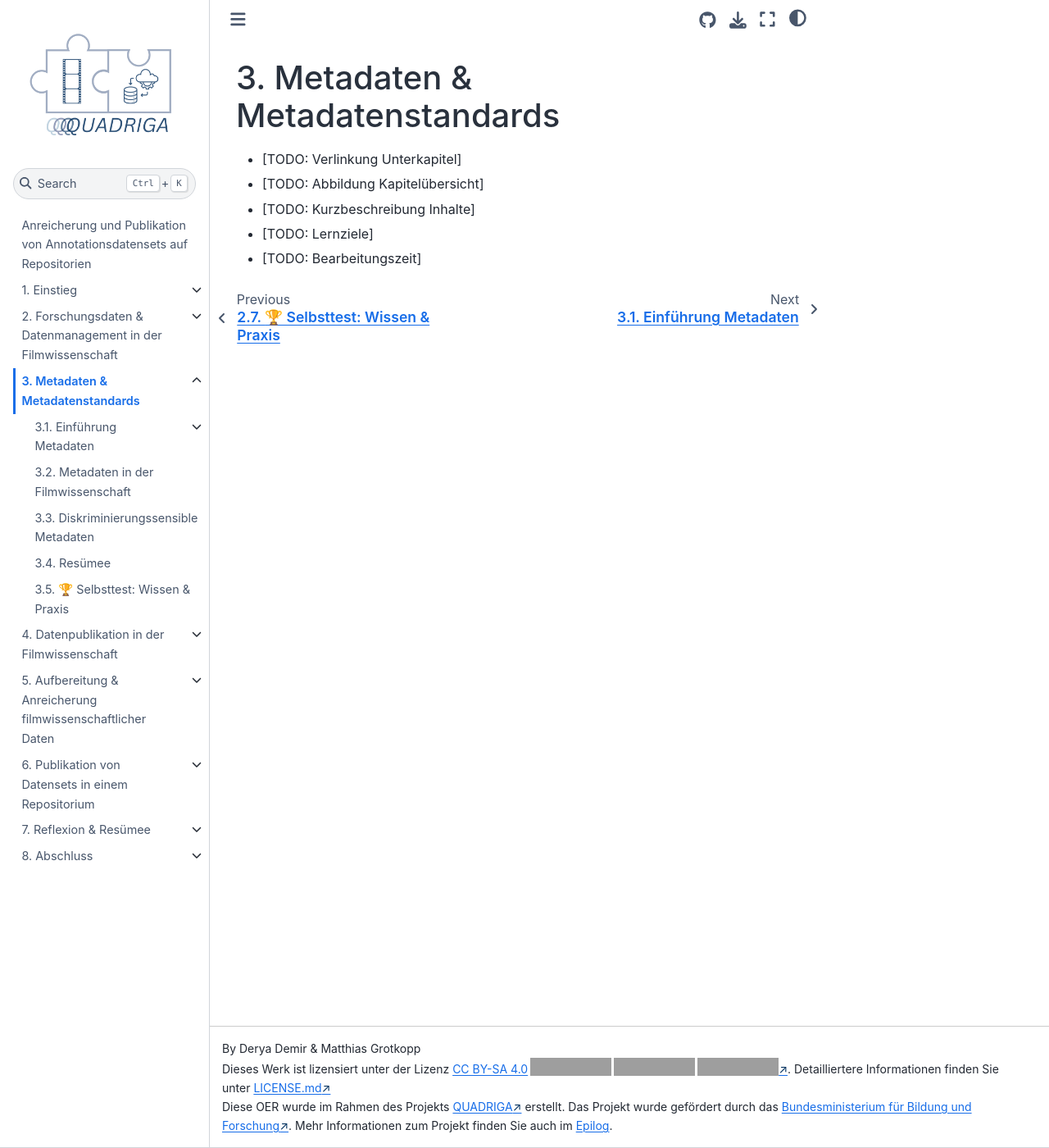
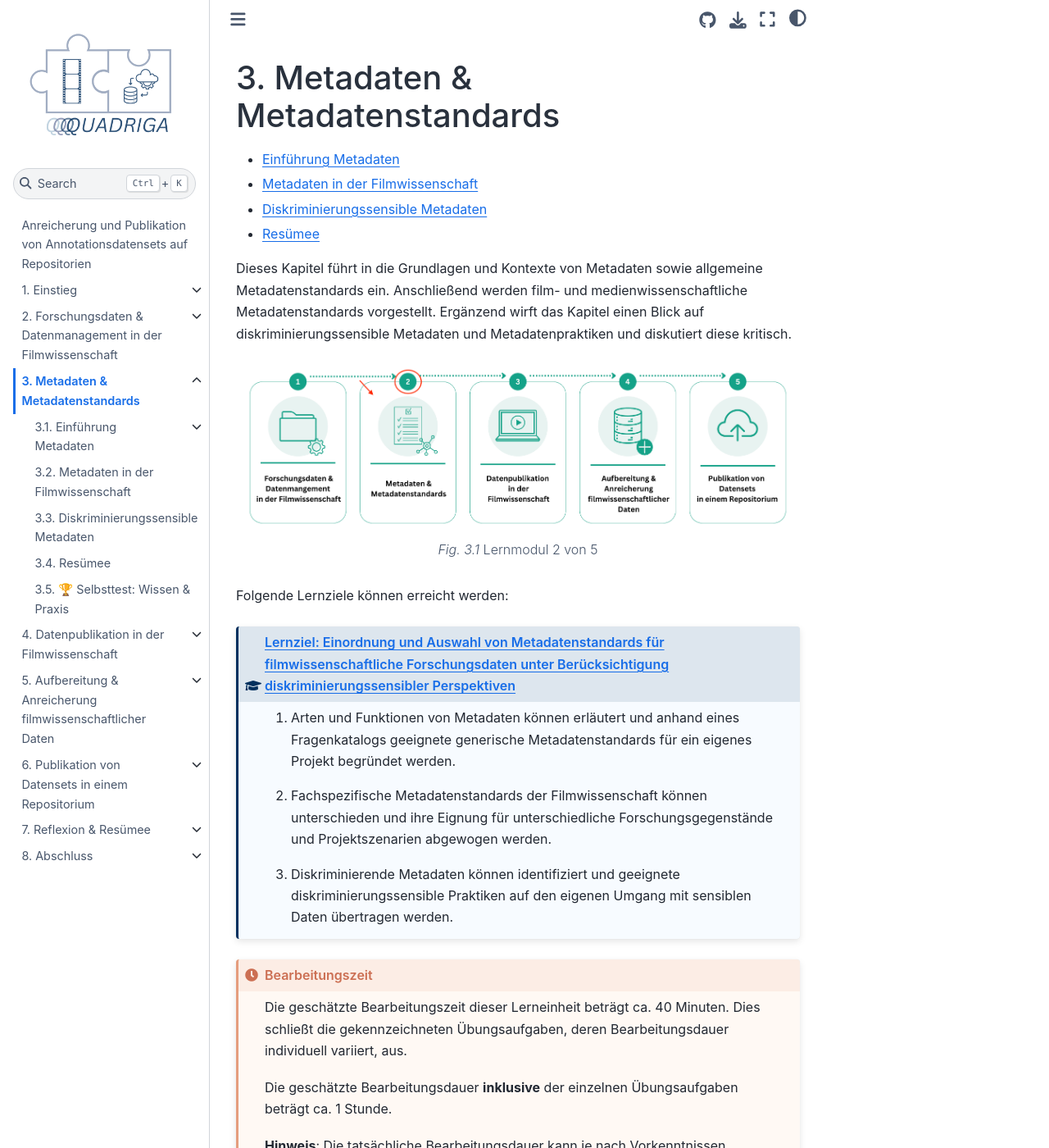
Before and after one commit to lam1aa/Bewegtes-Bild-Fallstudie-3, a Jupyter Book: the page built from 03_metadaten/toc_03.md, in a window 1280 px wide and 1400 px high. Shown: the whole window at 82% size. Built offline with Jupyter Book 1.0.4 settings and Sphinx 7.4.7 and the Sphinx Book theme 1.1.4, drawn with Linux system fonts in a browser that asks for light colours; some of the changed text lies outside the part shown; grey boxes are pictures that could not be loaded.

Commit message:
add: introduction chapter start page

````diff
--- a/03_metadaten/toc_03.md
+++ b/03_metadaten/toc_03.md
@@ -1,7 +1,34 @@
 # Metadaten & Metadatenstandards
 
-* [TODO: Verlinkung Unterkapitel]
-* [TODO: Abbildung Kapitelübersicht]
-* [TODO: Kurzbeschreibung Inhalte]
-* [TODO: Lernziele]
-* [TODO: Bearbeitungszeit]
+* [Einführung Metadaten](../03_metadaten/einführung_metadaten.md)
+* [Metadaten in der Filmwissenschaft](../03_metadaten/metadaten_filmwissenschaft.md)
+* [Diskriminierungssensible Metadaten](../03_metadaten/diskriminierungssensible_metadaten.md)
+* [Resümee](../03_metadaten/resümee_03.md)
+
+Dieses Kapitel führt in die Grundlagen und Kontexte von Metadaten sowie allgemeine Metadatenstandards ein. Anschließend werden film- und medienwissenschaftliche Metadatenstandards vorgestellt. Ergänzend wirft das Kapitel einen Blick auf diskriminierungssensible Metadaten und Metadatenpraktiken und diskutiert diese kritisch.
+
+
+```{figure} ../assets/intro/abb_intro_aufbau_fallstudie_2.png
+---
+align: center
+width: 100%
+name: aufbau-fallstudie-2
+---
+Lernmodul 2 von 5
+```
+
+Folgende Lernziele können erreicht werden:
+
+```{include} /präambel/lernziele.md
+:start-after: "<!-- START: Metadatenstandards -->"
+:end-before: "<!-- END: Metadatenstandards -->"
+```
+
+```{admonition} Bearbeitungszeit
+:class: zeitinfo
+Die geschätzte Bearbeitungszeit dieser Lerneinheit beträgt ca. 40 Minuten. Dies schließt die gekennzeichneten Übungsaufgaben, deren Bearbeitungsdauer individuell variiert, aus.
+
+Die geschätzte Bearbeitungsdauer **inklusive** der einzelnen Übungsaufgaben beträgt ca. 1 Stunde.
+
+**Hinweis**: Die tatsächliche Bearbeitungsdauer kann je nach Vorkenntnissen unterschiedlich ausfallen. Die angegebene Zeitangabe dient lediglich als Orientierungshilfe.
+```
````
Also changed, not shown: assets/intro/abb_intro_aufbau_fallstudie_2.png (added).
